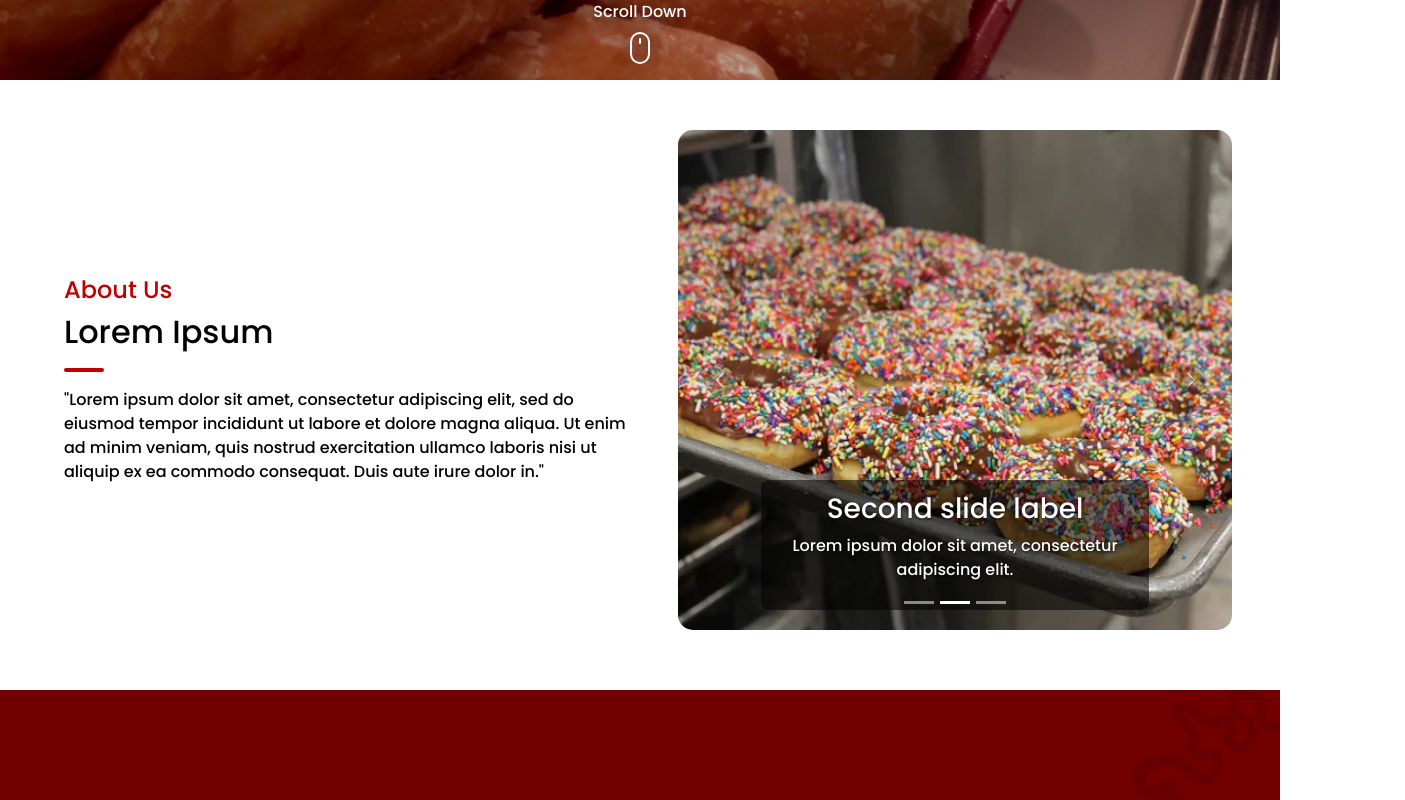
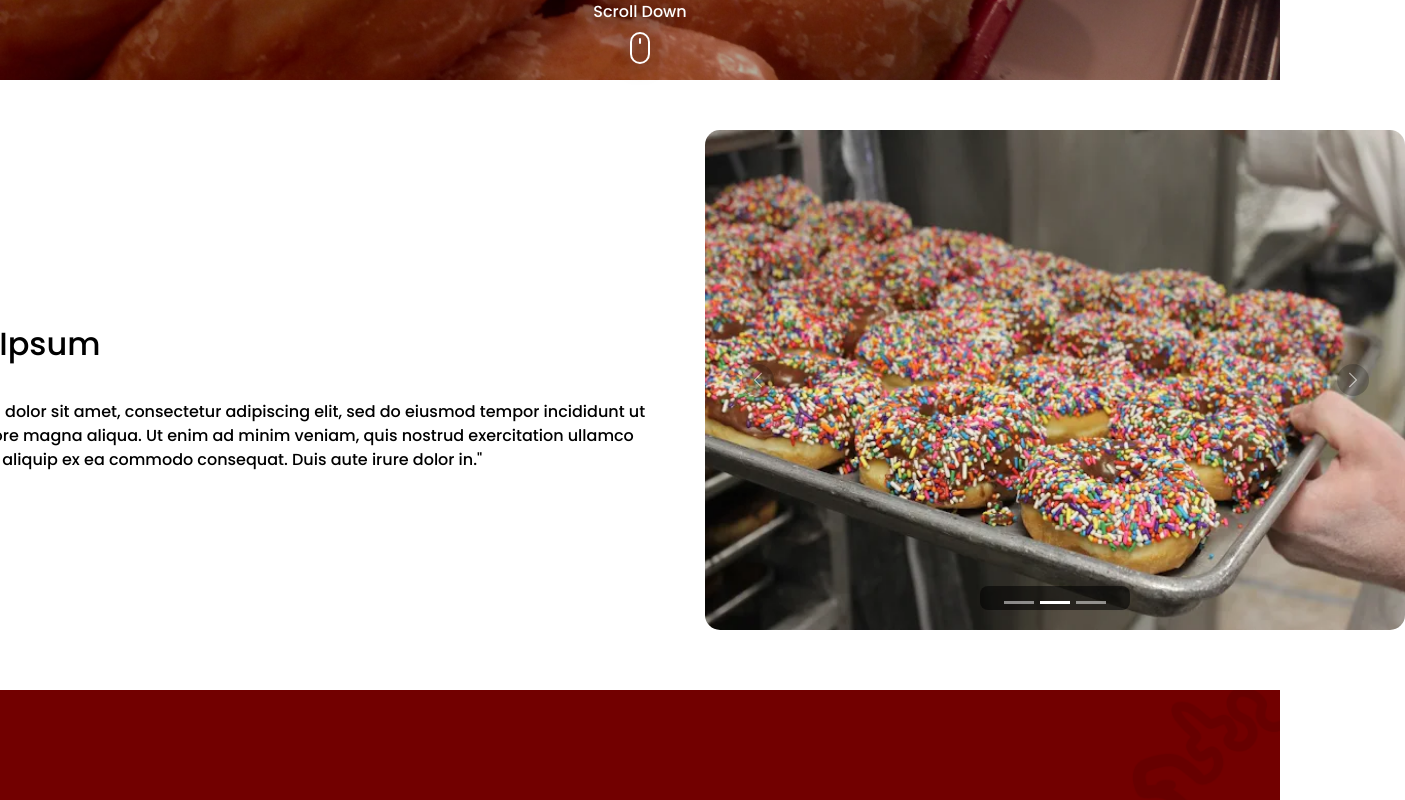
Before and after one commit to DustinKalb/rickey-meches-donut-king, a Next.js app: page / in a window 1280 px wide. Shown: the part 720-1520 px from the top of the page, 1405 px wide, since content can reach past the window. Built offline with nearby package versions, Linux system fonts and the light colour scheme.

Commit message:
just pushing some small changes from the week

```diff
--- a/src/app/page.module.css
+++ b/src/app/page.module.css
@@ -44,22 +44,6 @@
   margin: 0 auto;
 }
 
-.aboutBackground {
-  display: flex;
-  background-color: white;
-  height: 610px;
-  padding-top: 50px;
-}
-
-.aboutCard {
-  display: flex;
-  text-align: center;
-  height: 600px;
-  max-width: 1600px;
-  margin: 0 auto;
-  z-index: 2;
-}
-
 .imageWrapper {
   position: relative;
   width: 600px;
@@ -72,20 +56,6 @@
   background-color: black;
   object-fit: cover;
   border-radius: 10px;
-}
-
-.aboutText {
-  display: flex;
-  flex-direction: column;
-  flex: 1;
-  align-items: center;
-  justify-content: center;
-  color: black;
-  text-align: center;
-  background-color: white;
-  border-radius: 10px;
-  max-width: 600px;
-  margin-right: 30px;
 }
 
 /* .socialsCard {
--- a/src/components/sections/AboutUsSection/AboutCarousel/AboutCarousel.css
+++ b/src/components/sections/AboutUsSection/AboutCarousel/AboutCarousel.css
@@ -2,12 +2,19 @@
   border-radius: 15px;
   overflow: hidden;
   height: 500px;
+  flex: 0 0 700px;
 }
 
 .aboutCarousel .carousel-caption {
   background: rgb(0 0 0 / 55%);
   border-radius: 8px;
   padding: 12px;
+  left: 0;
+  right: 0;
+  margin-left: auto;
+  margin-right: auto;
+  width: 150px;
+  max-width: 60%;
 }
 
 .aboutCarousel .carousel-control-prev-icon,
--- a/src/components/sections/AboutUsSection/AboutCarousel/AboutCarousel.jsx
+++ b/src/components/sections/AboutUsSection/AboutCarousel/AboutCarousel.jsx
@@ -15,10 +15,7 @@ function AboutCarousel() {
           height="500"
           width="700"
         />
-        <Carousel.Caption>
-          <h3>First slide label</h3>
-          <p>Nulla vitae elit libero, a pharetra augue mollis interdum.</p>
-        </Carousel.Caption>
+        <Carousel.Caption />
       </Carousel.Item>
       <Carousel.Item>
         <Image
@@ -28,10 +25,7 @@ function AboutCarousel() {
           height="500"
           width="700"
         />
-        <Carousel.Caption>
-          <h3>Second slide label</h3>
-          <p>Lorem ipsum dolor sit amet, consectetur adipiscing elit.</p>
-        </Carousel.Caption>
+        <Carousel.Caption />
       </Carousel.Item>
       <Carousel.Item>
         <Image
@@ -41,12 +35,7 @@ function AboutCarousel() {
           height="500"
           width="700"
         />
-        <Carousel.Caption>
-          <h3>Third slide label</h3>
-          <p>
-            Praesent commodo cursus magna, vel scelerisque nisl consectetur.
-          </p>
-        </Carousel.Caption>
+        <Carousel.Caption />
       </Carousel.Item>
     </Carousel>
   );
--- a/src/components/sections/AboutUsSection/AboutUsSection.css
+++ b/src/components/sections/AboutUsSection/AboutUsSection.css
@@ -9,7 +9,6 @@
   display: flex;
   text-align: center;
   height: 600px;
-  max-width: 1600px;
   margin: 0 auto;
   justify-content: center;
 }
@@ -47,7 +46,7 @@
   text-align: left;
   background-color: white;
   border-radius: 10px;
-  min-width: 600px;
+  min-width: 800px;
   margin-right: 30px;
   padding: 16px;
   height: 500px;
```
